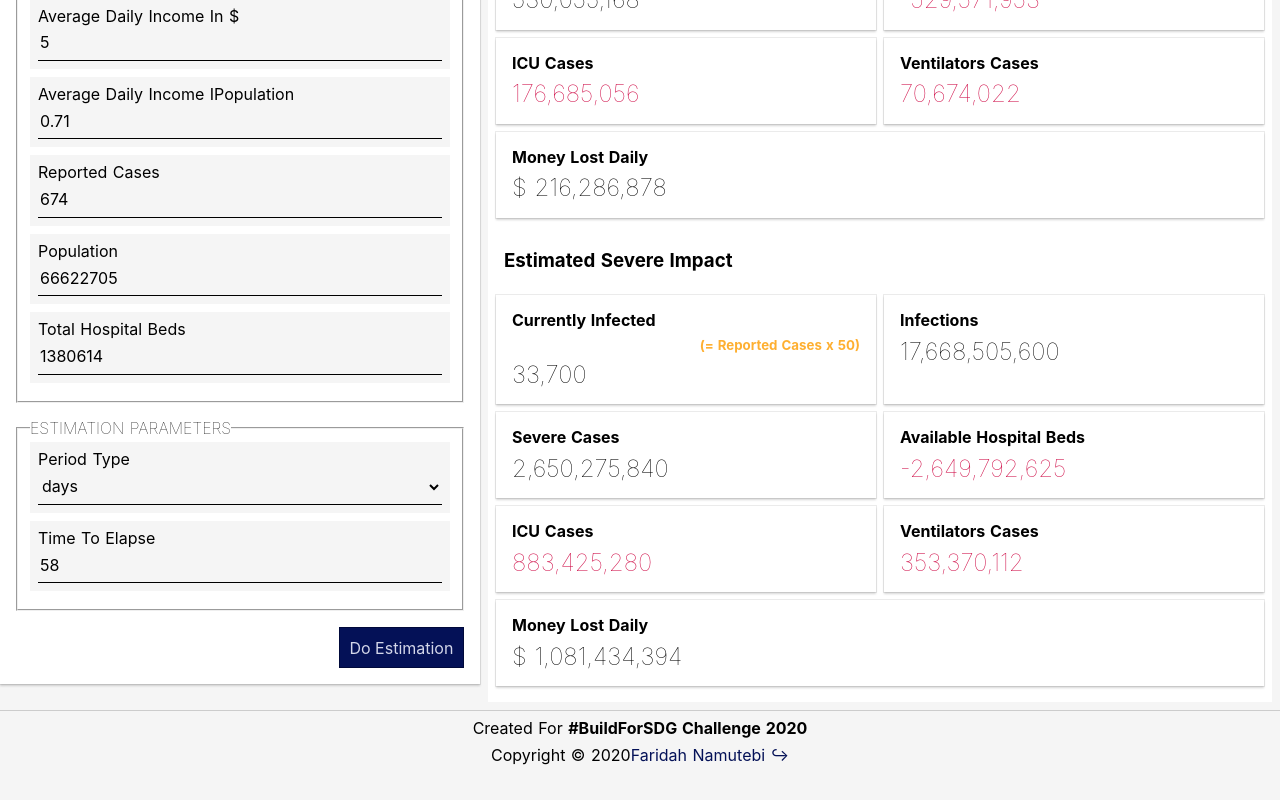
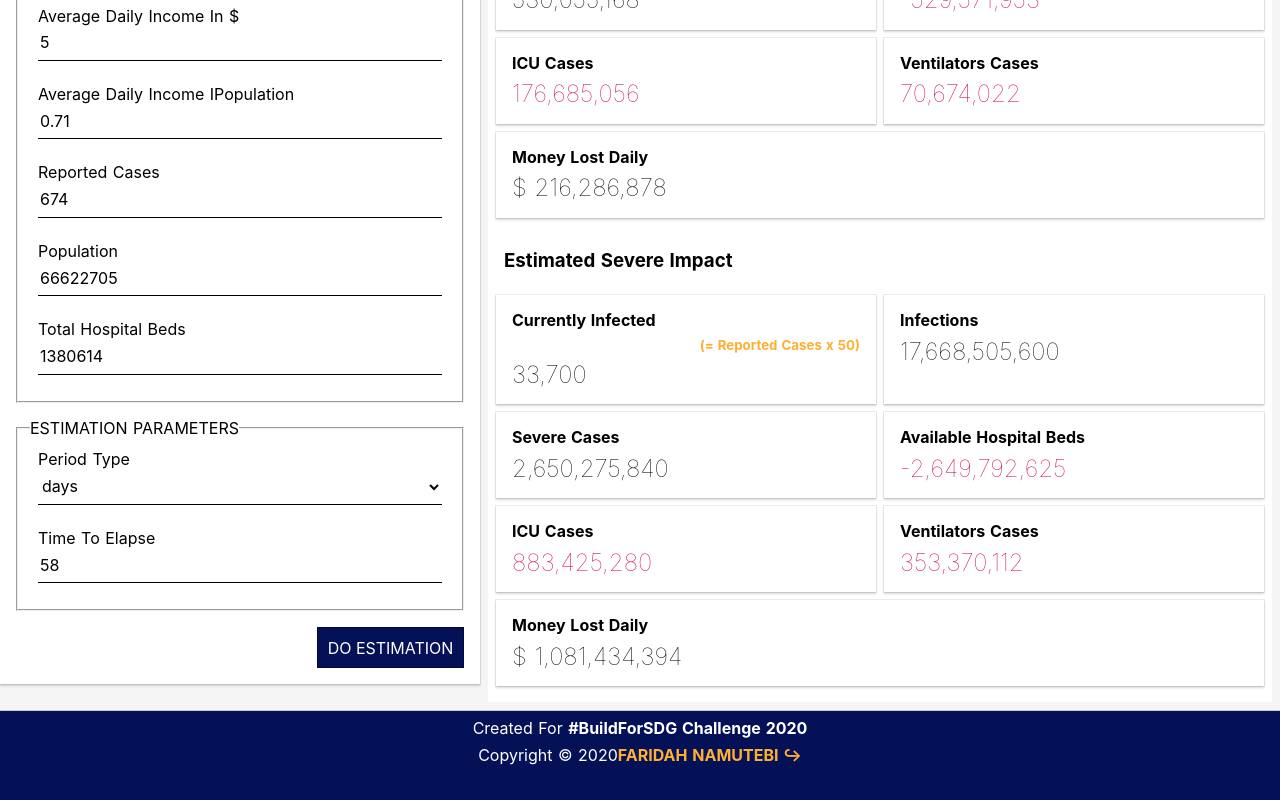
Before and after one commit to mugen64/sdg-covid-19-estimator-online, a Nuxt app: page / in a window 1280 px wide. Shown: the part 333-1133 px from the top of the page. Before the commit the page ends 1098 px from the top, so only its background shows below. Built offline with nearby package versions, Linux system fonts and the light colour scheme.

Commit message:
Another round of adding contrast

```diff
--- a/components/Calculator.vue
+++ b/components/Calculator.vue
@@ -157,7 +157,7 @@ export default {
   &__fieldset {
     margin-bottom: $padding-md;
     legend {
-      font-weight: 100;
+      // font-weight: 200;
       text-transform: uppercase;
     }
   }
@@ -166,7 +166,7 @@ export default {
     flex-flow: column;
     padding: $padding-sm;
     // padding-bottom: none;
-    background-color: $bg-light;
+    // background-color: $bg-light;
     margin-bottom: $padding-sm;
     input,
     select {
--- a/css/global.scss
+++ b/css/global.scss
@@ -35,7 +35,8 @@ a {
 .btn, button, input[type=button] {
   background: $primary;
   border:  1px solid $primary-dark;
-  color: $primary-light;
+  color: $white;
+  text-transform: uppercase;
   padding: 0.65em 0.6em;
   cursor: pointer;
   &:hover {
@@ -71,7 +72,7 @@ a {
   }
 
   &__footer {
-    min-height: 50px;
+    min-height: 90px;
     width: 100%;
     text-align: center;
     border-top: 1px solid #ccc;
--- a/layouts/default.vue
+++ b/layouts/default.vue
@@ -47,14 +47,21 @@ export default {
   color: $white;
 }
 .copyright {
-  color: $black;
+  color: $white;
 }
 footer {
+  background: $primary;
+  padding: $padding-md;
   p {
     font-size: 16px;
-    color: $black;
+    color: $white;
     margin-bottom: 0.5rem;
     text-align: center;
   }
+  a {
+    color: $secondary;
+    font-weight: bold;
+    text-transform: uppercase;
+  }
 }
 </style>
```
